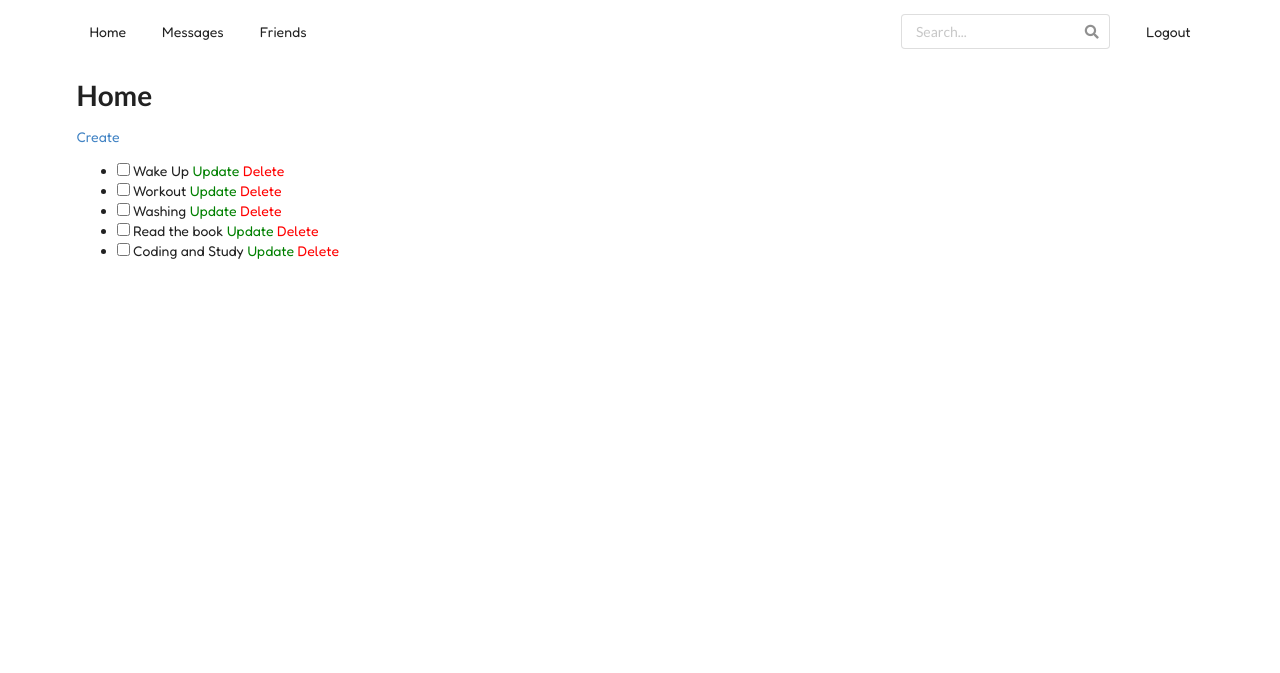
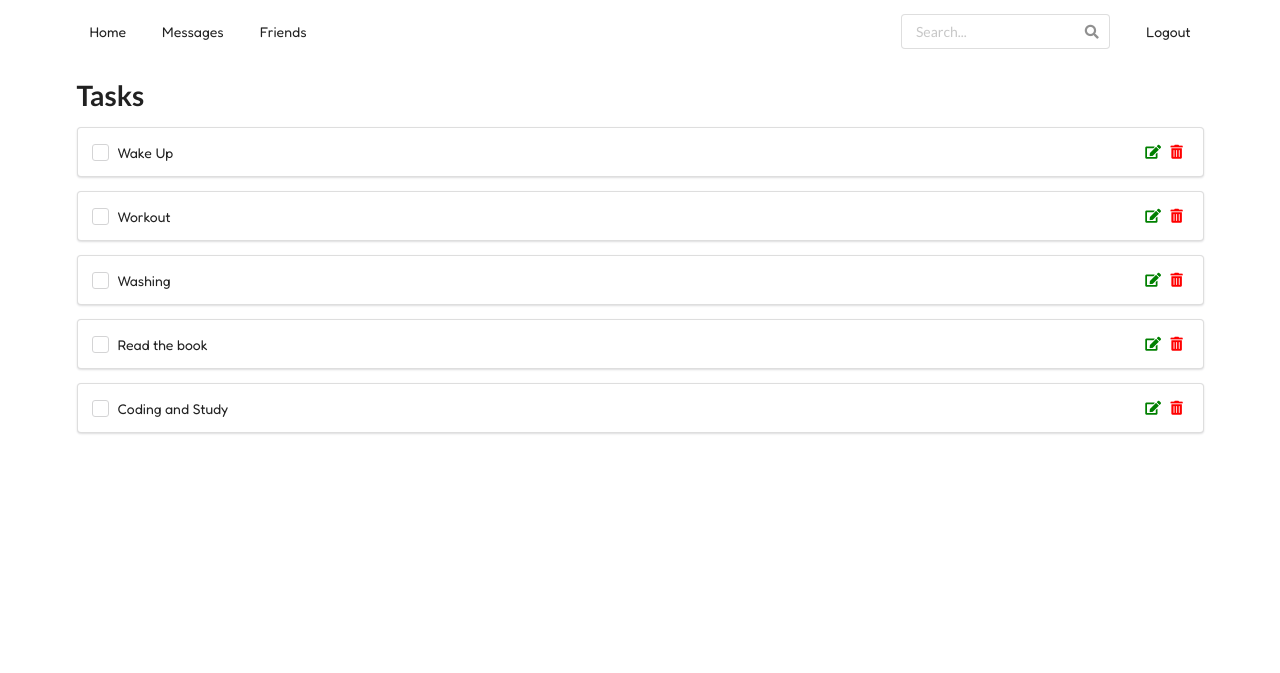
Before and after one commit to whdev36/flask-todo, a Flask app: page / in a window 1280 px wide. Shown: the top 673 px of the page. Run offline with Flask 3, Linux system fonts and the light colour scheme; data comes from the database, SQL or seed files in the repository; both versions use the stored data as it was after the commit; some libraries are stand-ins or nearby versions.

Commit message:
home page

```diff
--- /dev/null
+++ b/app/static/style.css
@@ -0,0 +1,5 @@
+.flex-container {
+    display: flex;
+    justify-content: space-between;
+    align-items: center;
+}
--- a/app/templates/base.html
+++ b/app/templates/base.html
@@ -4,11 +4,19 @@
     <meta charset="UTF-8">
     <meta name="viewport" content="width=device-width, initial-scale=1.0">
     <link rel="stylesheet" href="https://cdnjs.cloudflare.com/ajax/libs/semantic-ui/2.5.0/semantic.min.css">
+    <link rel="stylesheet" href="{{ url_for('static', filename='style.css') }}">
     <title>Todo | {% block title %}{% endblock %}</title>
     <style>
         @import url('https://fonts.googleapis.com/css2?family=Fredoka:wght@300..700&display=swap');
+
         * {
             font-family: "Fredoka", sans-serif;
+        }
+
+        .flex-container {
+            display: flex;
+            justify-content: space-between;
+            align-items: center;
         }
     </style>
 </head>
--- a/app/templates/home.html
+++ b/app/templates/home.html
@@ -3,15 +3,23 @@
 {% block title %}Home{% endblock %}
 
 {% block content %}
-    <h1>Home</h1>
-    <a href="{{ url_for('views.create') }}">Create</a>
-    <ul>
+    <h1>Tasks</h1>
+    <div class="">
         {% for todo in todos %}
-            <li>
-                <input type="checkbox" name="" id="todo-{{ todo.id }}" {% if todo.completed %}checked{% endif %} onclick="location.href='/toggle/{{ todo.id }}'">
-                {% if todo.completed %}<label style="text-decoration: line-through;" for="todo-{{ todo.id }}">{{ todo.task }}</label>{% else %}<label for="todo-{{ todo.id }}">{{ todo.task }}</label>{% endif %}
-                <a href="{{ url_for('views.update', id=todo.id) }}" style="color: green;">Update</a>&nbsp;<a href="{{ url_for('views.delete', id=todo.id) }}" style="color: red;">Delete</a>
-            </li>
+            <div class="ui segment item flex-container">
+                <div class="ui checkbox">
+                    <input id="task-{{ todo.id }}" type="checkbox" onclick="location.href='/toggle/{{ todo.id }}'" {% if todo.completed %}checked{% endif %}>
+                    {% if todo.completed %}
+                        <label style="text-decoration: line-through;" for="task-{{ todo.id }}">{{ todo.task }}</label>
+                    {% else %}
+                        <label for="task-{{ todo.id }}">{{ todo.task }}</label>
+                    {% endif %}
+                </div>
+                <div>
+                    <a href="{{ url_for('views.update', id=todo.id) }}" style="color: green;"><i class="edit icon"></i></a>
+                    <a href="{{ url_for('views.delete', id=todo.id) }}" style="color: red;"><i class="trash alternate icon"></i></a>
+                </div>
+            </div>
         {% endfor %}
-    </ul>
+    </div>
 {% endblock %}
```
Also changed, not shown: instance/todo.db.
